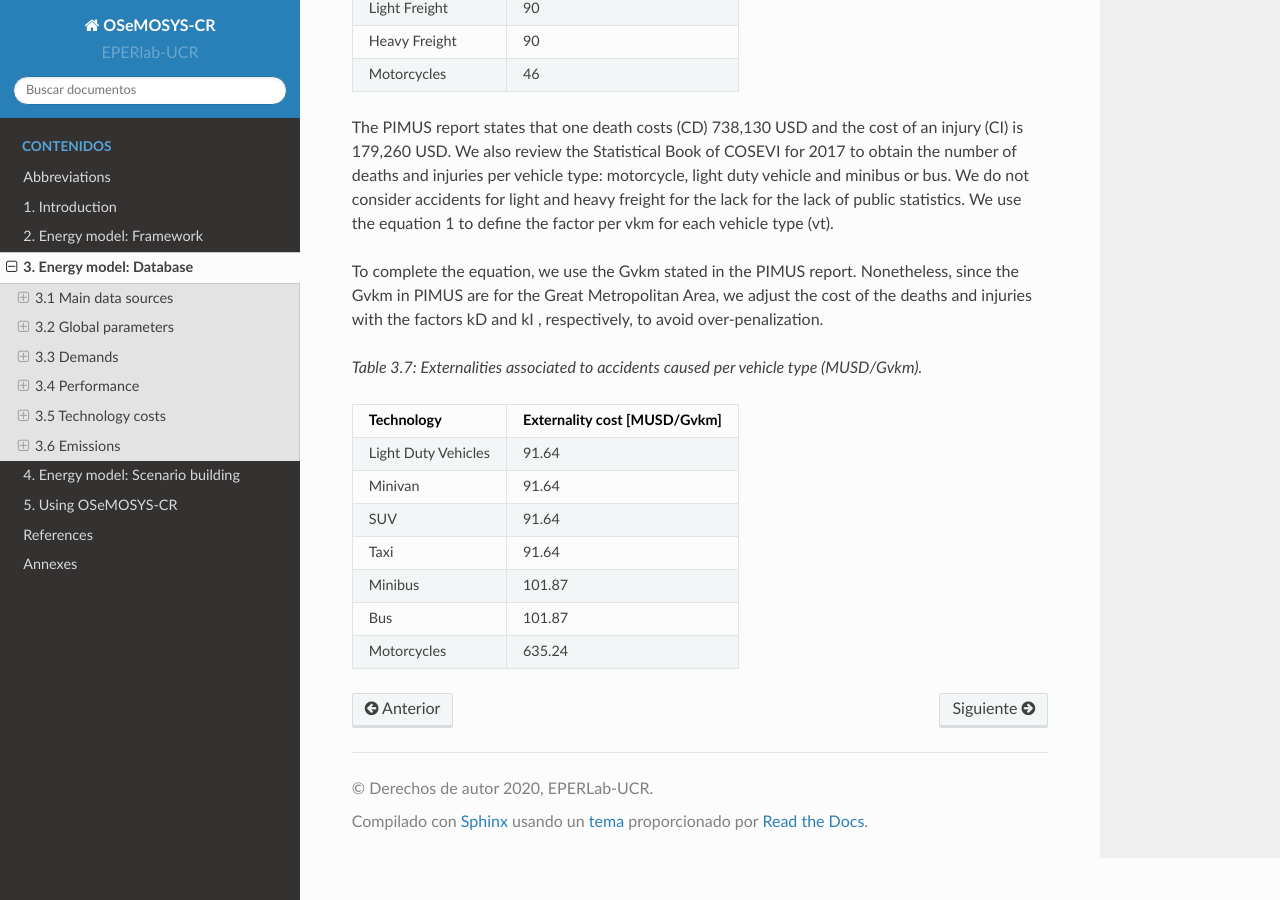
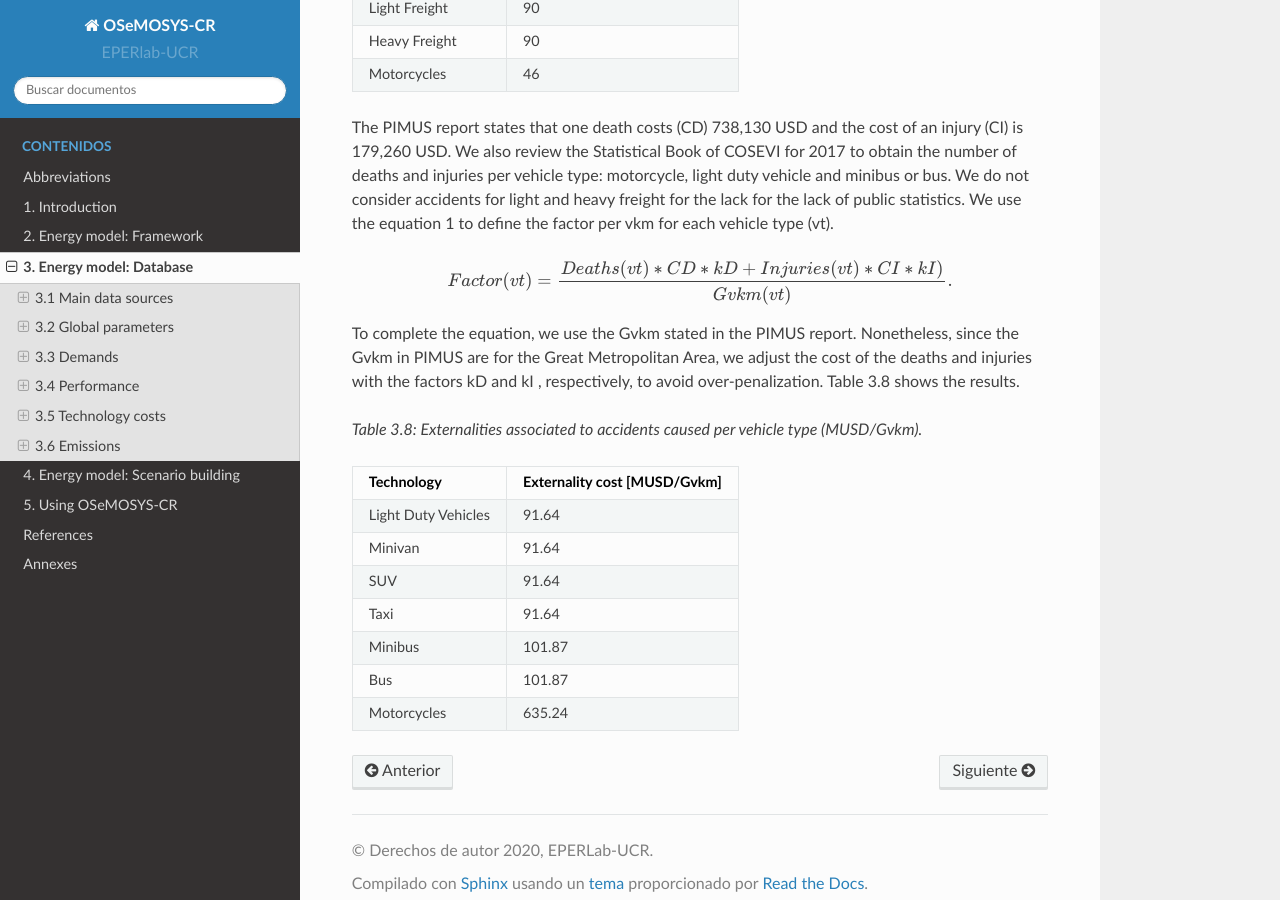
Before and after one commit to EPERLab/OSeMOSYS-CR, a Sphinx documentation site: the page built from docs/03EnergyModelDatabase.rst, in a window 1280 px wide and 900 px high, scrolled down 14948 px. Built offline with Sphinx 7.4.7 and the Read the Docs theme 2.0.0, drawn with Linux system fonts in a browser that asks for light colours; formulas are drawn with MathJax 3.

Commit message:
Update 03EnergyModelDatabase.rst

```diff
--- a/docs/03EnergyModelDatabase.rst
+++ b/docs/03EnergyModelDatabase.rst
@@ -507,9 +507,13 @@ For congestion, the PEN states that the annual cost is equivalent to 2.5 USD Bil
 
 The PIMUS report states that one death costs (CD) 738,130 USD and the cost of an injury (CI) is 179,260 USD. We also review the Statistical Book of COSEVI for 2017 to obtain the number of deaths and injuries per vehicle type: motorcycle, light duty vehicle and minibus or bus. We do not consider accidents for light and heavy freight for the lack for the lack of public statistics. We use the equation 1 to define the factor per vkm for each vehicle type (vt).
 
-To complete the equation, we use the Gvkm stated in the PIMUS report. Nonetheless, since the Gvkm in PIMUS are for the Great Metropolitan Area, we adjust the cost of the deaths and injuries with the factors kD and kI , respectively, to avoid over-penalization.
+.. math::
 
-*Table 3.7: Externalities associated to accidents caused per vehicle type (MUSD/Gvkm).*
+   Factor(vt) = \frac{Deaths(vt)*CD*kD + Injuries(vt)*CI*kI)}{Gvkm (vt)}.
+
+To complete the equation, we use the Gvkm stated in the PIMUS report. Nonetheless, since the Gvkm in PIMUS are for the Great Metropolitan Area, we adjust the cost of the deaths and injuries with the factors kD and kI , respectively, to avoid over-penalization.  Table 3.8 shows the results.
+
+*Table 3.8: Externalities associated to accidents caused per vehicle type (MUSD/Gvkm).*
 
 .. table::
    :align:   center
```
